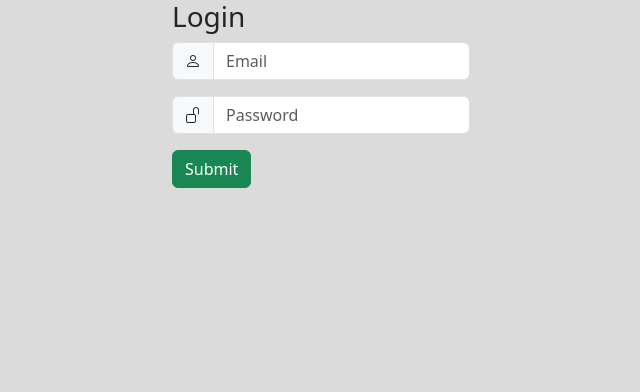
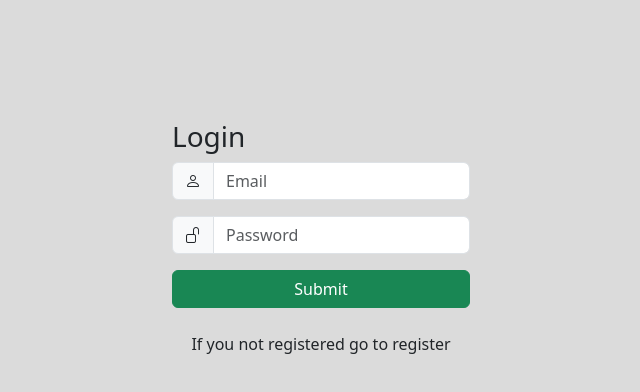
Before and after one commit to GuarU345/todo-list, a React (Vite) app: page / in a window 1280 px wide. Shown: the top 392 px of the page, without its empty margins (319-959 px from the left). Built offline with nearby package versions, Linux system fonts and the light colour scheme.

Commit message:
[UPD] add the link to register your user

```diff
--- a/src/components/Input.jsx
+++ b/src/components/Input.jsx
@@ -1,6 +1,7 @@
 import { createTodo } from "./functions/api";
 import { credentials } from "./functions/apiUser";
 
+// eslint-disable-next-line react/prop-types
 const Input = ({evt,evtTitle,title}) => {
   const handleChange = (event) => {
     evtTitle(event.target.value);
--- a/src/components/Login.jsx
+++ b/src/components/Login.jsx
@@ -24,13 +24,17 @@ const Login = () => {
     }
   };
 
+  const goToRegister = () => {
+    navigate('/register')
+  }
+
   const handleClick = (event) => {
     event.preventDefault();
     loginAccount();
   };
   return (
-    <div>
-      <form>
+    <div style={{paddingTop:"15vh"}}>
+      <form style={{display:"flex",flexDirection:"column"}}>
         <h3>Login</h3>
         <div className="input-group mb-3">
           <span className="input-group-text">
@@ -65,6 +69,8 @@ const Login = () => {
           onClick={handleClick}
           className="btn btn-success"
         />
+        <br />
+        <a style={{textAlign:"center",cursor:"pointer"}} onClick={goToRegister}>If you not registered go to register</a>
       </form>
     </div>
   );
--- a/src/components/Todo.jsx
+++ b/src/components/Todo.jsx
@@ -1,7 +1,6 @@
 import { useEffect, useState } from "react";
 import {
   getTodos,
-  createTodo,
   getPendingsTodos,
 } from "./functions/api";
 
```
